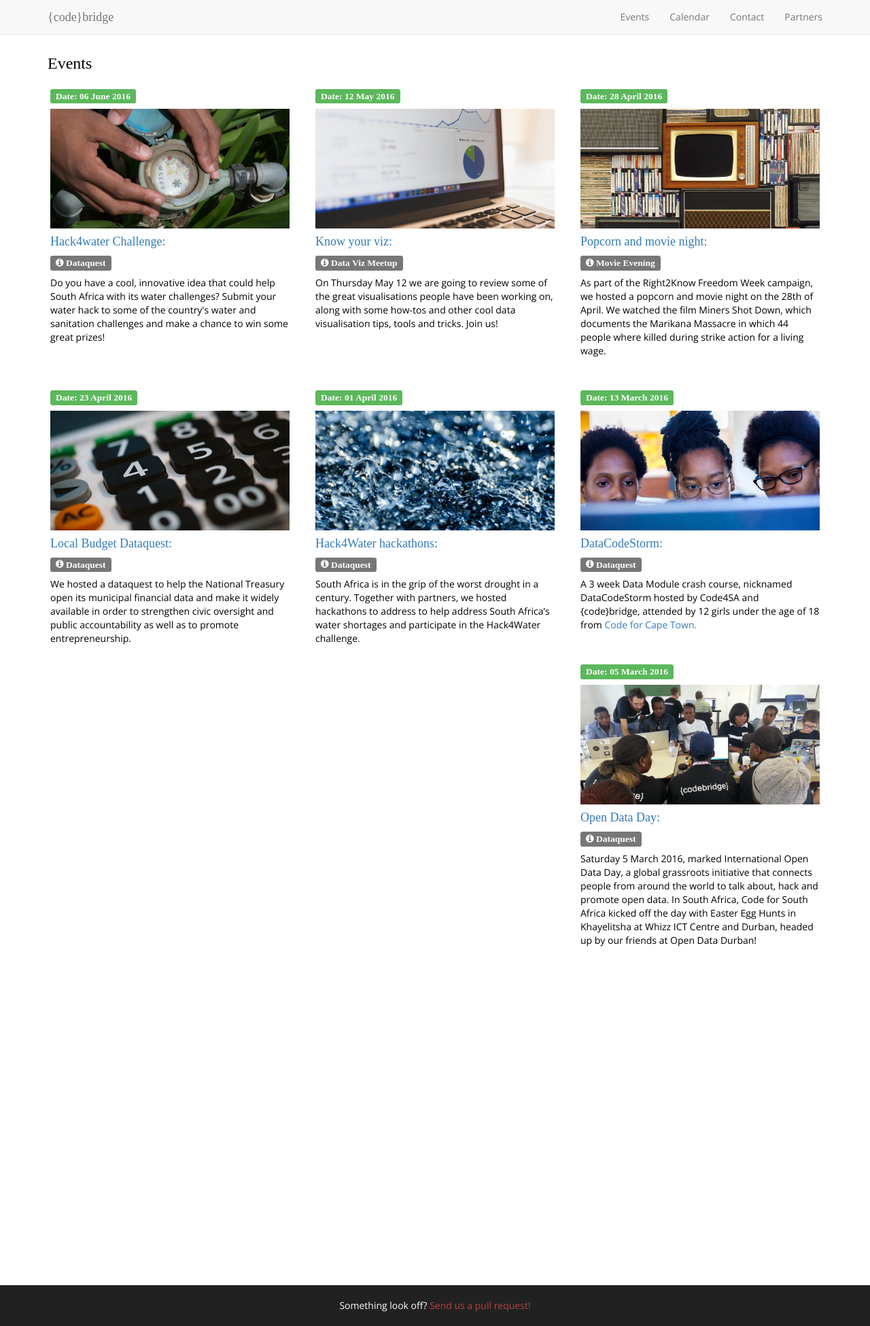
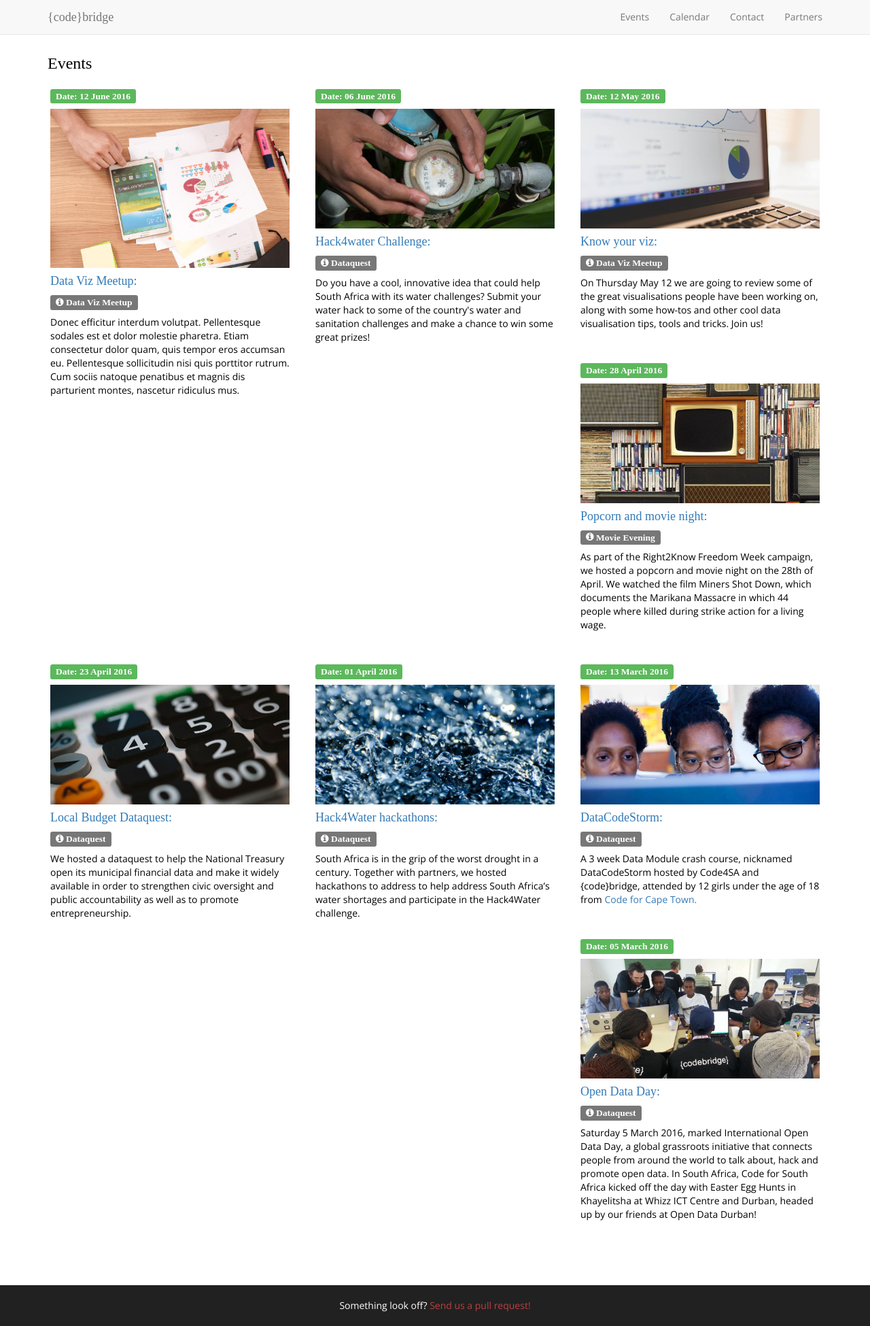
Before and after one commit to codebridge-za/codebridge.co.za, a Jekyll site: the page built from events/index.html, in a window 1280 px wide. Shown: the whole page at 68% size. Built offline with Jekyll 4.4.1, drawn with Linux system fonts in a browser that asks for light colours; nearby versions of some CDN libraries; some web fonts are replaced.

Commit message:
added new data viz event template

```diff
--- /dev/null
+++ b/_allevents/upcoming_dataviz.html
@@ -0,0 +1,44 @@
+---
+layout: default
+title: Data Viz Meetup
+description: Donec efficitur interdum volutpat. Pellentesque sodales est et dolor molestie pharetra. Etiam consectetur dolor quam, quis tempor eros accumsan eu. Pellentesque sollicitudin nisi quis porttitor rutrum. Cum sociis natoque penatibus et magnis dis parturient montes, nascetur ridiculus mus.
+image: /images/data.jpg
+date: 2016-06-12
+type: Data Viz Meetup
+link: /allevents/upcoming_dataviz.html
+---
+<div class="container contact">
+
+	<div class="row">
+		<div class="col-xs-12">
+			<h2>{{page.title}}</h2>
+			<h4><span class="label label-success">{{page.date | date_to_long_string }}</span></h4>
+		</div>
+	</div>
+	<div class="row">
+		<div class="col-md-6">
+			<p>Donec id nunc odio. Mauris a pulvinar mi. Etiam quis diam rutrum.</p>
+			<p>Donec efficitur interdum volutpat. Pellentesque sodales est et dolor molestie pharetra. Etiam consectetur dolor quam, quis tempor eros accumsan eu. Pellentesque sollicitudin nisi quis porttitor rutrum. Cum sociis natoque penatibus et magnis dis parturient montes, nascetur ridiculus mus.</p>
+
+			<p>Donec efficitur interdum volutpat. Pellentesque sodales est et dolor molestie pharetra. Etiam consectetur dolor quam, quis tempor eros accumsan eu.</p>
+
+			<div class="well">
+				<p><i class="fa fa-calendar-o fa-fw"></i> {{page.date | date_to_long_string }}</p>
+				<p><i class="fa fa-clock-o fa-fw"></i> 18:30</p>
+				<p><i class="fa fa-map-marker fa-fw"></i> <a href="contact">{code}bridge</a></p>
+			</div>
+
+			<!--Insert Google form code below. Replace the "RSVP" code below.-->
+			<a style="margin-bottom: 5px;" href="https://docs.google.com/forms/d/1XF3SN8JjAQ_ciBmkC7MO4hQNTX_Ec5kUkgopVdo4VzM/viewform" target="_blank" class="btn btn-primary" role="button"><i class="fa fa-user-plus"></i> RSVP</a>
+
+			<a style="margin-bottom: 5px;" href="/contact" class="btn btn-default" role="button"><i class="fa fa-map-signs"></i> Directions to {code}bridge</a>
+
+		</div>
+
+		<div class="col-md-6">
+			<img src="/images/data.jpg" width="100%">
+		</div>
+
+	</div>
+
+</div>
--- a/events/index.html
+++ b/events/index.html
@@ -8,7 +8,7 @@ title: Events}}
 		<a class="anchor" name="pastevents"></a><h3>Events</h3>
 	</div>
 	<div class="row">
-	{% for event in site.allevents reversed%}
+	{% for event in site.allevents reversed %}
 			<div class="col-md-4">
 				<div class="thumbnail">
 					<h4><span class="label label-success">Date: {{event.date | date_to_long_string}}</span></h4>
```
Also changed, not shown: images/data.jpg (added).
